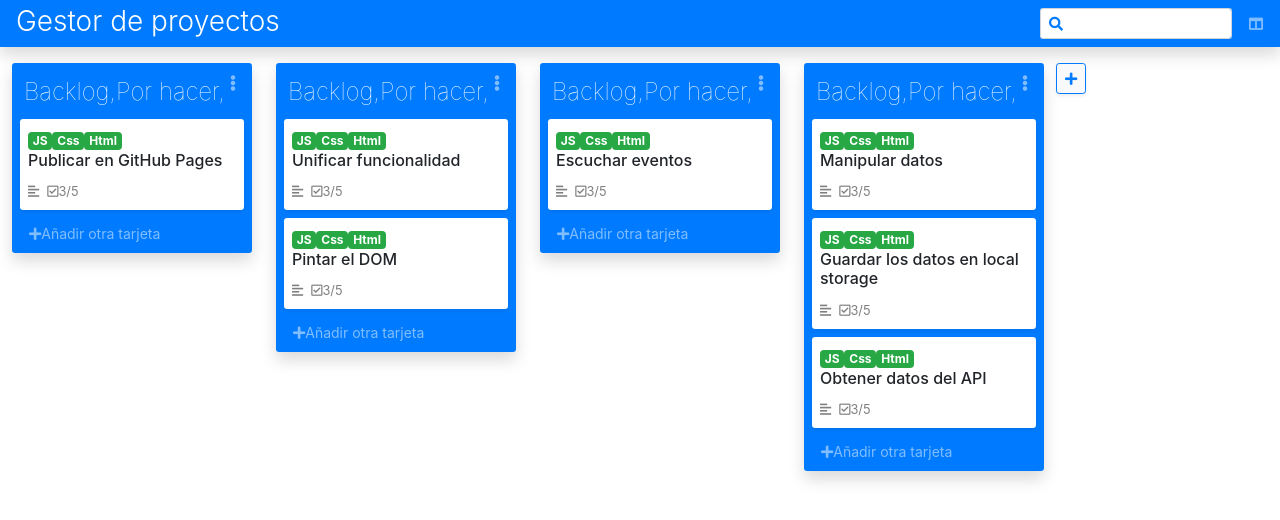
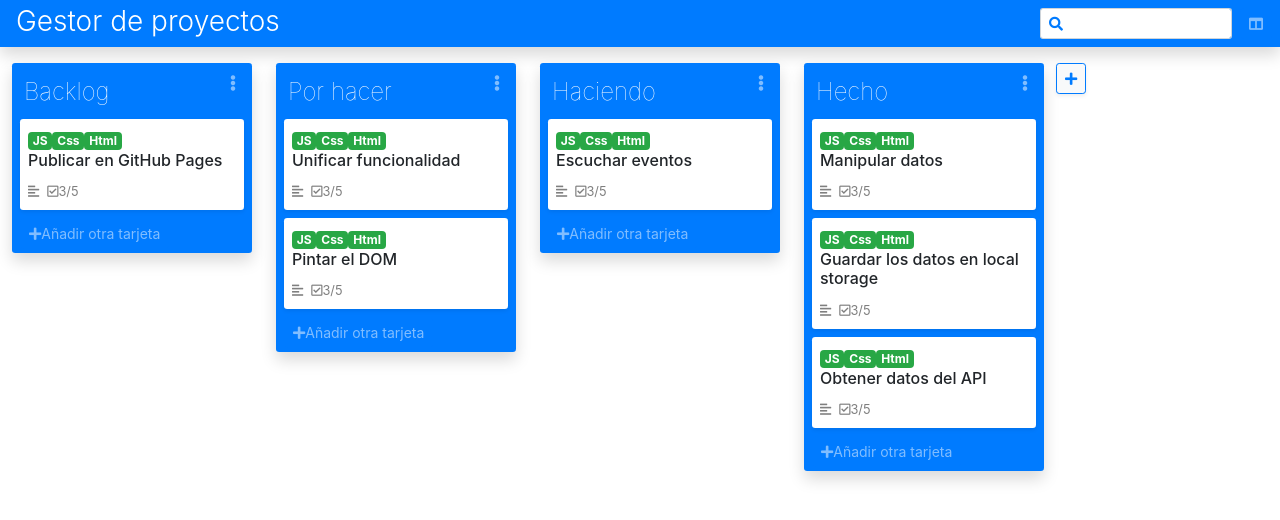
Before and after one commit to griselmatosm/trello-react-griselmatosm, a React (Create React App) app: page / in a window 1280 px wide. Shown: the top 520 px of the page. Built offline with nearby package versions, Linux system fonts and the light colour scheme.

Commit message:
Paint lists in board

```diff
--- a/src/components/App.js
+++ b/src/components/App.js
@@ -5,19 +5,17 @@ import Board from './Board';
 import data from '../services/board.json'
 
 function App() {
+
 const list = data.board.list
-// console.log(list);
-const title = list.map(item => item.title)
+const [lists, setLists] = useState(list);
 
-const [lists, setLists] = useState(list);
-const [titleList, setTitleList] = useState(title);
-console.log(titleList);
+// console.log(titleList);
 
 
   return (
     <div className="App">
       <Header/>
-      <Board lists = {lists} titleList = {titleList}/>
+      <Board lists = {lists} />
     </div>
   );
 }
--- a/src/components/Board.js
+++ b/src/components/Board.js
@@ -7,7 +7,8 @@ function Board(props) {
   // console.log(props.titleList);
 
   const list = props.lists;
-  const lists = list.map((item, i) => <List key={i} itemList={item} titleList = {props.titleList} />);
+  const lists = list
+  .map((item, i) => <List key={i} itemList={item}/>);
 
   return (
     <main className="app-board d-flex flex-nowrap">
--- a/src/components/List.js
+++ b/src/components/List.js
@@ -5,14 +5,15 @@ import ListCard from './ListCard';
 import ListFooter from './ListFooter';
 
 function List(props) {
-  // console.log(props.titleList);
+  console.log(props);
+
   const card = props.itemList.cards;
   const cards = card.map(item => <ListCard key = {item.id} cardData = {item} />)
 
   return (
     <div className="app-list">
       <div className="p-1 rounded-sm bg-primary shadow">
-        <ListHeader title={props.titleList} />
+        <ListHeader title = {props.itemList.title} />
         {cards}
         <ListFooter />
       </div>
--- a/src/components/ListHeader.js
+++ b/src/components/ListHeader.js
@@ -4,7 +4,7 @@ import ListButtons from './ListButtons';
 import ListInput from './ListInput';
 
 function ListHeader(props) {
-  // console.log(props.title);
+  console.log(props.title);
   return (
     <form className="app-list-form align-middle p-1 position-relative">
       <ListInput  title={props.title}/>
--- a/src/components/ListInput.js
+++ b/src/components/ListInput.js
@@ -2,7 +2,10 @@ import React from 'react';
 import '../styles/List.scss';
 
 function ListInput(props) {
-  console.log(props);
+  const title = props.title;
+  console.log( title);
+
+
 
   const handleInput = (ev) => {
   const data = {
```
